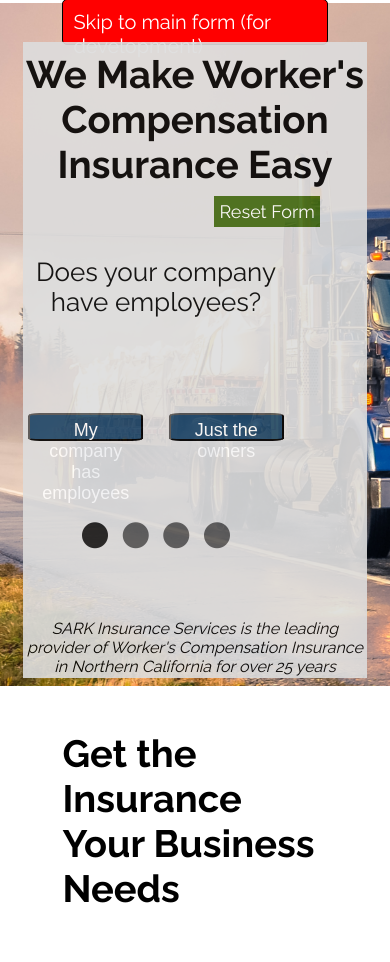
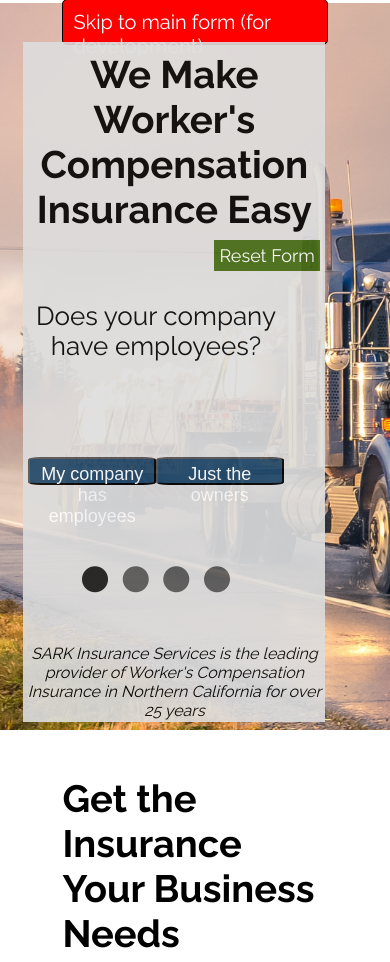
Before and after one commit to SARK-Development-Team/TruckerComp, a PHP site: page /index.html in a window 390 px wide; the page is wider, and only the part inside the window is pictured. Shown: the part 75-1037 px from the top of that part. Run offline with PHP 8.4, Linux system fonts and the light colour scheme; some libraries are stand-ins or nearby versions.

Commit message:
updates sizing of container

```diff
--- a/style.css
+++ b/style.css
@@ -262,7 +262,7 @@ input {
 }
 
 .tiles-two {
-    gap: 10%;
+    /* gap: 10%; */
     display: flex;
     justify-content: space-evenly;
     padding: 40px 5px;
@@ -300,6 +300,7 @@ input {
 }
 
 #container {
+    width: 68vw;
     /* background-color: rgb(34, 34, 34); */
     /* background: white; */
     background: rgb(221, 221, 221);
@@ -611,6 +612,10 @@ footer ul {
     .floating-tile-img-med {
         display: inline-block;
     }
+    #container {
+        width: 88%
+    }
+
     #hero {
         padding: 2% 6%;
     }
```
